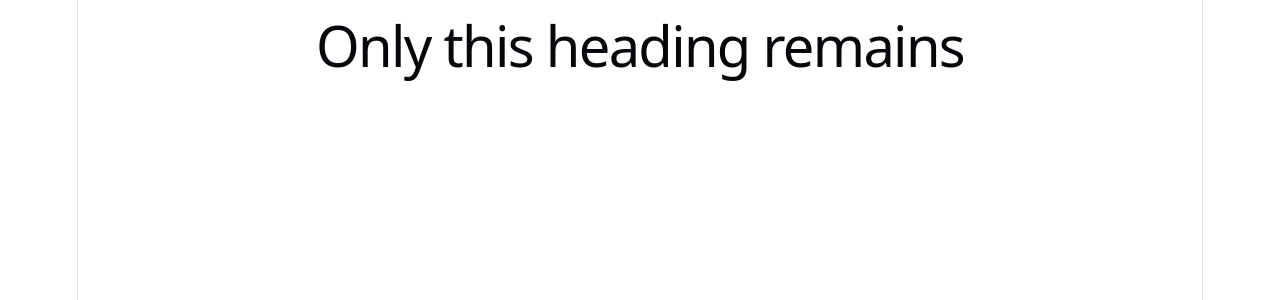
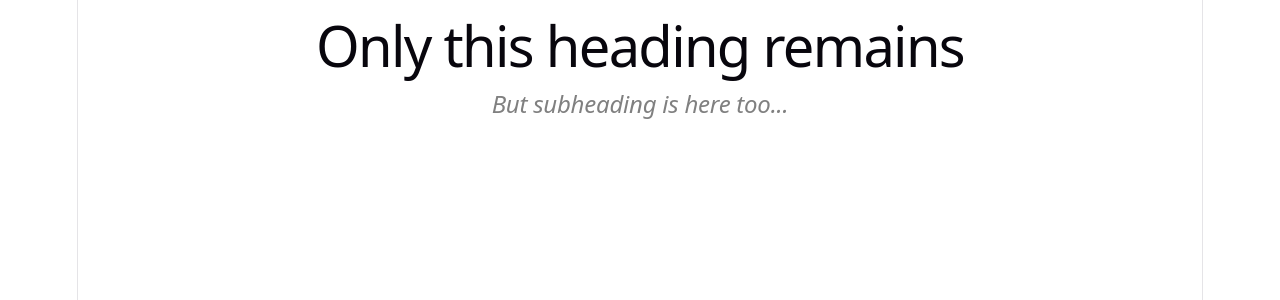
Before and after one commit to notconet/max-2026-pro-subsidii, a React (Vite) app in the folder web/: page / in a window 1280 px wide. Shown: the top 300 px of the page. Built offline with nearby package versions, Linux system fonts and the light colour scheme.

Commit message:
feat(web): change to check if deploy works

```diff
--- a/web/src/App.tsx
+++ b/web/src/App.tsx
@@ -4,6 +4,7 @@ function App() {
   return (
     <>
         <h1>Only this heading remains</h1>
+        <h2 style={{color: "gray"}}><i>But subheading is here too...</i></h2>
     </>
   )
 }
```
